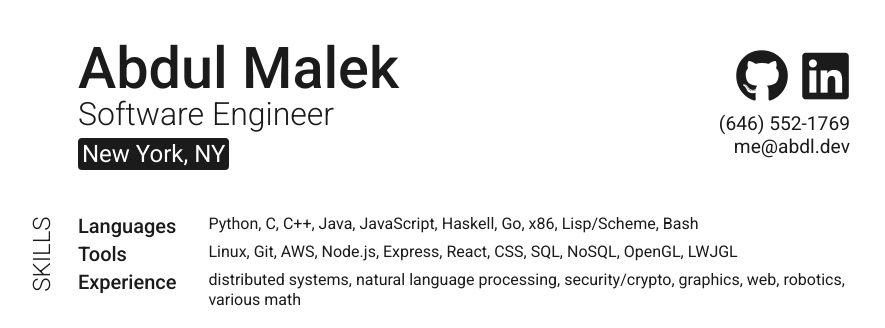
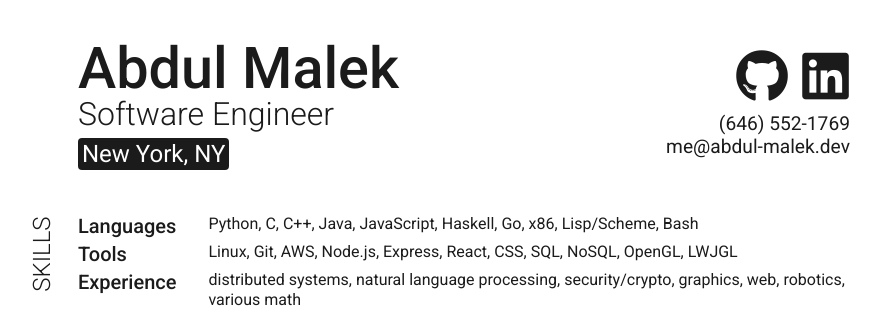
Before and after one commit to abdl-dev/abdul-malek-dev.github.io, a Jekyll site: the page built from index.md, in a window 1280 px wide. Shown: the top 328 px of the page, without its empty margins (174-1059 px from the left). Built offline with Jekyll 4.4.1, drawn with Linux system fonts in a browser that asks for light colours; some of the changed lines change nothing that is shown.

Commit message:
Update config

```diff
--- a/_config.yml
+++ b/_config.yml
@@ -1,17 +1,17 @@
 # Site
-repository: abdl-dev/abdl-dev.github.io
+repository: abdul-malek-dev/abdul-malek-dev.github.io
 color-scheme: auto
 
 # Personal Info
 name: Abdul Malek
 title: Software Engineer
-email: me@abdl.dev
+email: me@abdul-malek.dev
 phone: (646) 552-1769
 location: New York, NY
 
 # Social Links
-github: abdl-dev
-linkedin: abdl
+github: abdul-malek-dev
+linkedin: abdul-malek-dev
 resume: assets/resume.pdf
 
 content:
```
